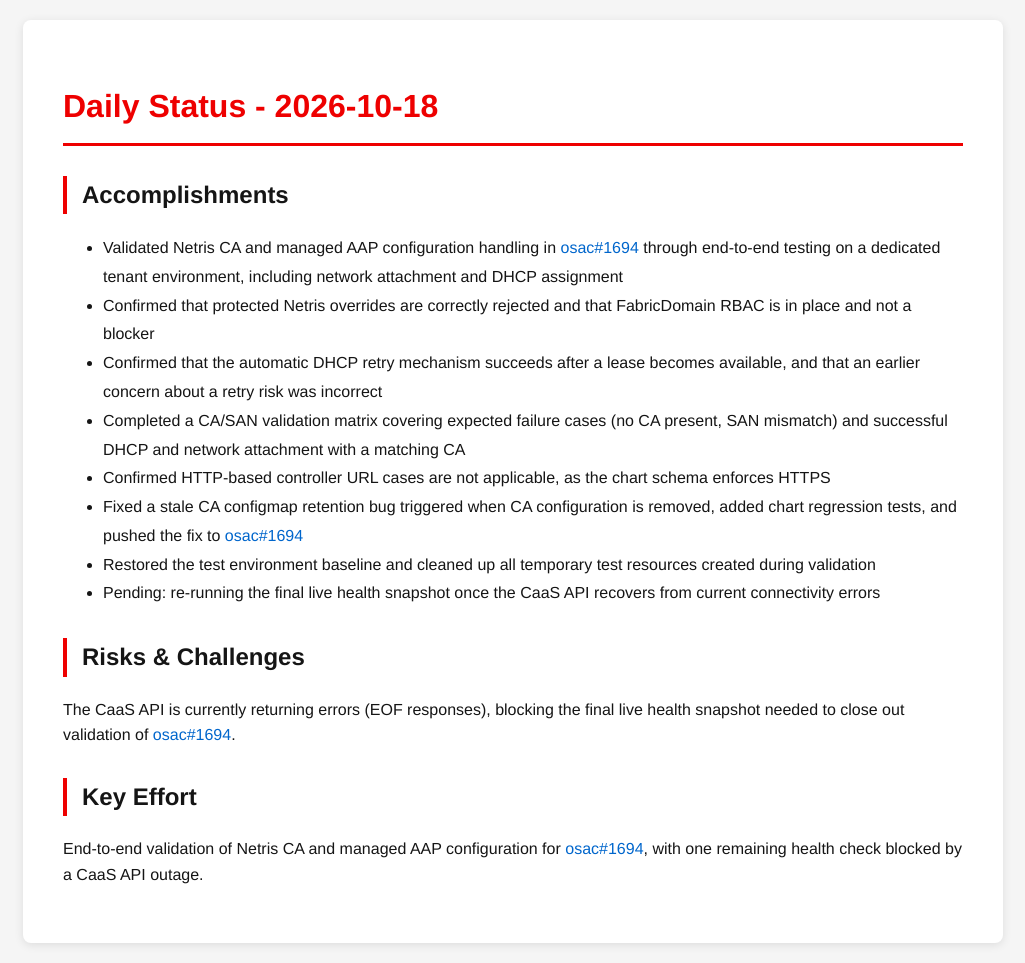
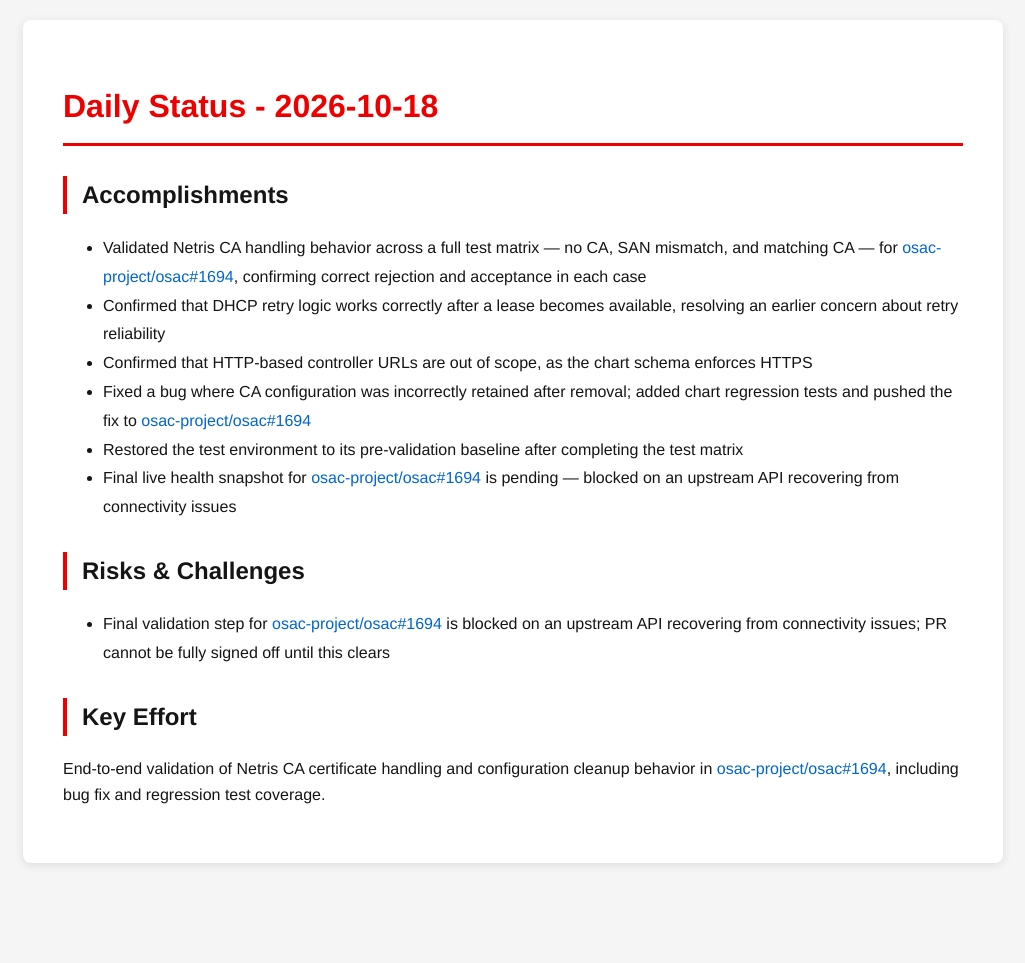
Before and after one commit to tzvatot/daily-status, a Jekyll site: the page built from 2026-10-18.md, in a window 1280 px wide. Shown: the whole page, without its empty margins (127-1152 px from the left). Built offline with Jekyll 4.4.1, drawn with Linux system fonts in a browser that asks for light colours; after the commit the page ends 900 px from its top, so only the background shows below that.

Commit message:
Daily status update - 2026-10-18

```diff
--- a/2026-10-18.md
+++ b/2026-10-18.md
@@ -7,17 +7,15 @@
 # Daily Status - 2026-10-18
 
 ## Accomplishments
-- Validated Netris CA and managed AAP configuration handling in [osac#1694](https://github.com/osac-project/osac/pull/1694) through end-to-end testing on a dedicated tenant environment, including network attachment and DHCP assignment
-- Confirmed that protected Netris overrides are correctly rejected and that FabricDomain RBAC is in place and not a blocker
-- Confirmed that the automatic DHCP retry mechanism succeeds after a lease becomes available, and that an earlier concern about a retry risk was incorrect
-- Completed a CA/SAN validation matrix covering expected failure cases (no CA present, SAN mismatch) and successful DHCP and network attachment with a matching CA
-- Confirmed HTTP-based controller URL cases are not applicable, as the chart schema enforces HTTPS
-- Fixed a stale CA configmap retention bug triggered when CA configuration is removed, added chart regression tests, and pushed the fix to [osac#1694](https://github.com/osac-project/osac/pull/1694)
-- Restored the test environment baseline and cleaned up all temporary test resources created during validation
-- Pending: re-running the final live health snapshot once the CaaS API recovers from current connectivity errors
+- Validated Netris CA handling behavior across a full test matrix — no CA, SAN mismatch, and matching CA — for [osac-project/osac#1694](https://github.com/osac-project/osac/pull/1694), confirming correct rejection and acceptance in each case
+- Confirmed that DHCP retry logic works correctly after a lease becomes available, resolving an earlier concern about retry reliability
+- Confirmed that HTTP-based controller URLs are out of scope, as the chart schema enforces HTTPS
+- Fixed a bug where CA configuration was incorrectly retained after removal; added chart regression tests and pushed the fix to [osac-project/osac#1694](https://github.com/osac-project/osac/pull/1694)
+- Restored the test environment to its pre-validation baseline after completing the test matrix
+- Final live health snapshot for [osac-project/osac#1694](https://github.com/osac-project/osac/pull/1694) is pending — blocked on an upstream API recovering from connectivity issues
 
 ## Risks & Challenges
-The CaaS API is currently returning errors (EOF responses), blocking the final live health snapshot needed to close out validation of [osac#1694](https://github.com/osac-project/osac/pull/1694).
+- Final validation step for [osac-project/osac#1694](https://github.com/osac-project/osac/pull/1694) is blocked on an upstream API recovering from connectivity issues; PR cannot be fully signed off until this clears
 
 ## Key Effort
-End-to-end validation of Netris CA and managed AAP configuration for [osac#1694](https://github.com/osac-project/osac/pull/1694), with one remaining health check blocked by a CaaS API outage.
+End-to-end validation of Netris CA certificate handling and configuration cleanup behavior in [osac-project/osac#1694](https://github.com/osac-project/osac/pull/1694), including bug fix and regression test coverage.
```
